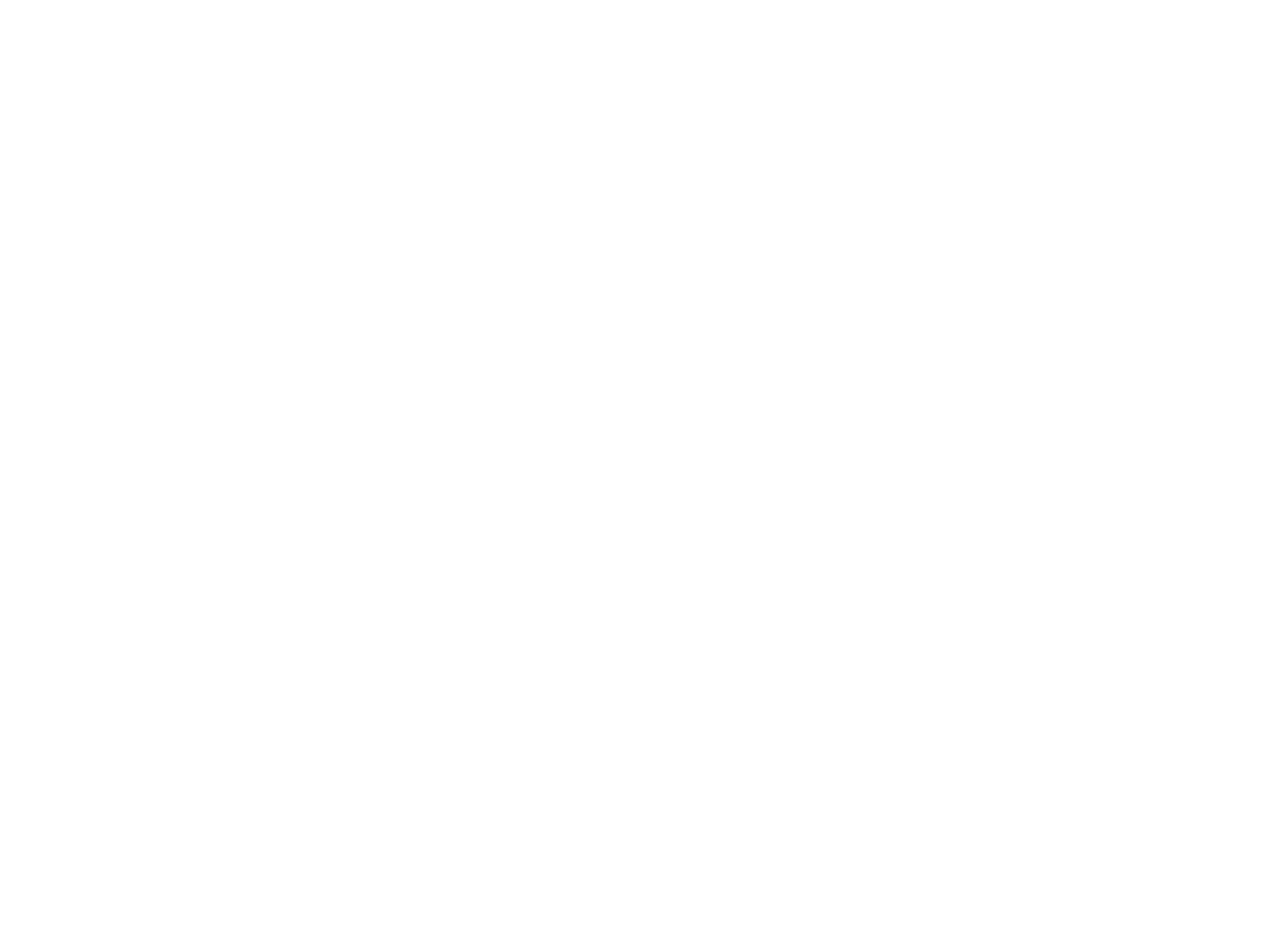
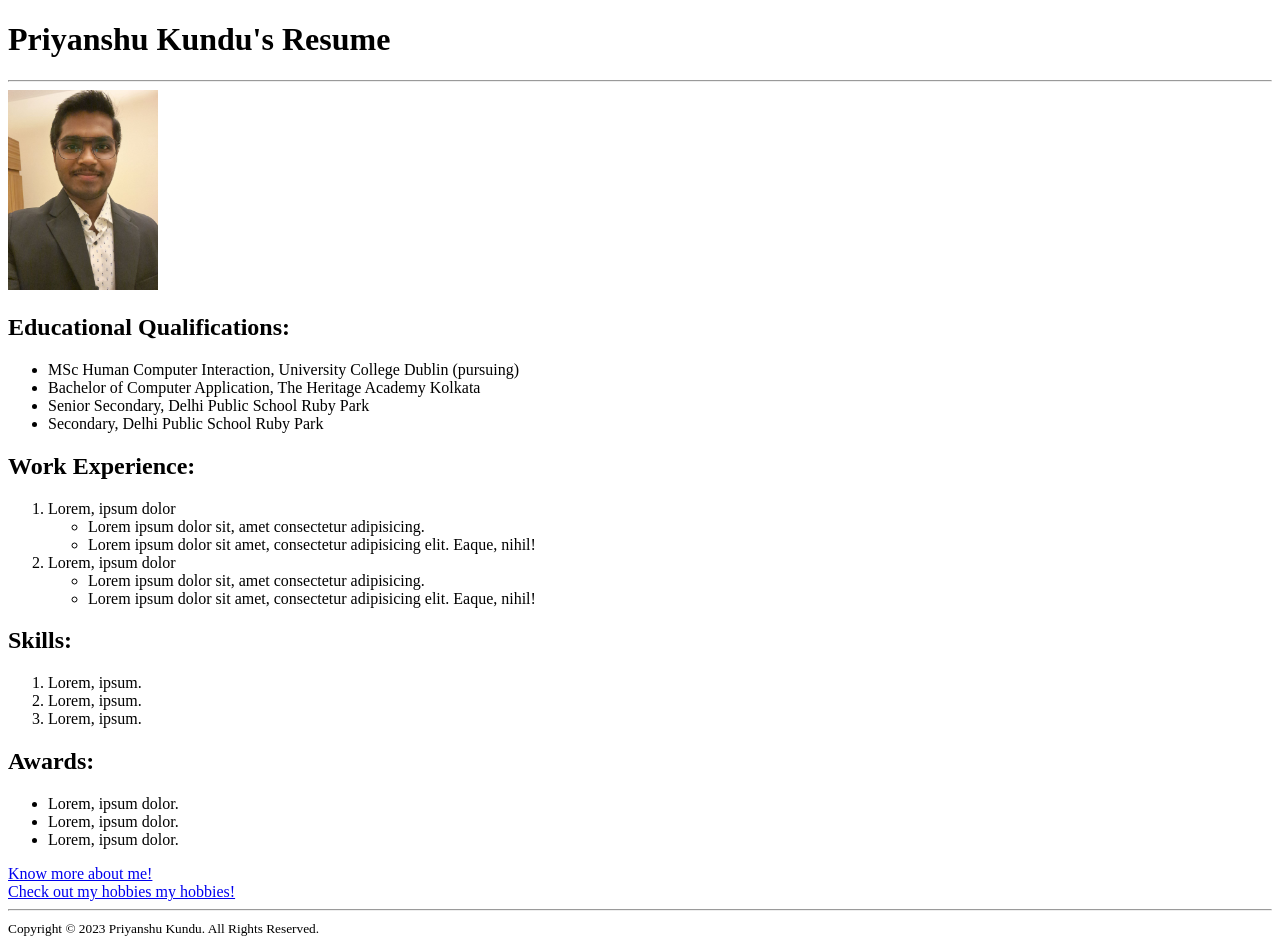
Before and after one commit to deathKiller10/Capstone-Project-1, a plain HTML site: page index.html in a window 1280 px wide. Before the commit the page ends 800 px from the top, so only its background shows below. Drawn offline with Linux system fonts and the light colour scheme.

Commit message:
Completed first capstone project

```diff
--- a/index.html
+++ b/index.html
@@ -3,9 +3,59 @@
 <head>
     <meta charset="UTF-8">
     <meta name="viewport" content="width=device-width, initial-scale=1.0">
-    <title>Document</title>
+    <title>My Resume</title>
 </head>
 <body>
+    <h1>Priyanshu Kundu's Resume</h1>
+    <hr>
+    <img src = "myPic.jpg" height="200px" alt = "My picture hehe">
+
+    <h2>Educational Qualifications:</h2>
+    <ul>
+        <li>MSc Human Computer Interaction, University College Dublin (pursuing)</li>
+        <li>Bachelor of Computer Application, The Heritage Academy Kolkata</li>
+        <li>Senior Secondary, Delhi Public School Ruby Park</li>
+        <li>Secondary, Delhi Public School Ruby Park</li>
+    </ul>
+
+    <h2>Work Experience:</h2>
+    <ol>
+        <li>Lorem, ipsum dolor
+        <ul>
+            <li>Lorem ipsum dolor sit, amet consectetur adipisicing.</li>
+            <li>Lorem ipsum dolor sit amet, consectetur adipisicing elit. Eaque, nihil!</li>
+        </ul></li>
+        <li>Lorem, ipsum dolor
+        <ul>
+            <li>Lorem ipsum dolor sit, amet consectetur adipisicing.</li>
+            <li>Lorem ipsum dolor sit amet, consectetur adipisicing elit. Eaque, nihil!</li>
+        </ul></li>
+    </ol>
+
+    <h2>Skills:</h2>
+    <ol>
+        <li>Lorem, ipsum.</li>
+        <li>Lorem, ipsum.</li>
+        <li>Lorem, ipsum.</li>
+    </ol>
+
+    <h2>Awards:</h2>
+    <ul>
+        <li>Lorem, ipsum dolor.</li>
+        <li>Lorem, ipsum dolor.</li>
+        <li>Lorem, ipsum dolor.</li>
+    </ul>
+
+    <a href = "contact.html">Know more about me!</a><br>
+    <a href = "hobbies.html">Check out my hobbies my hobbies!</a>
+    <br>
+    <hr>
+
+    <footer>
+        <small>
+          Copyright © 2023 Priyanshu Kundu. All Rights Reserved.
+        </small>
+    </footer>
 
 </body>
 </html>
```
Also changed, not shown: contact.html (added, +15 -0 lines), hobbies.html (added, +16 -0 lines), myPic.jpg (added).
